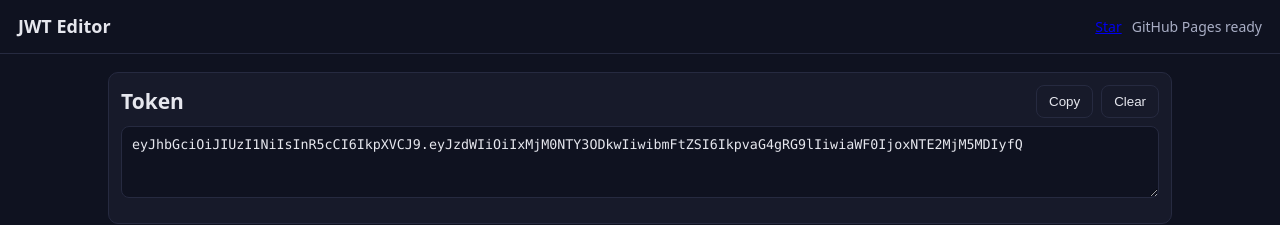
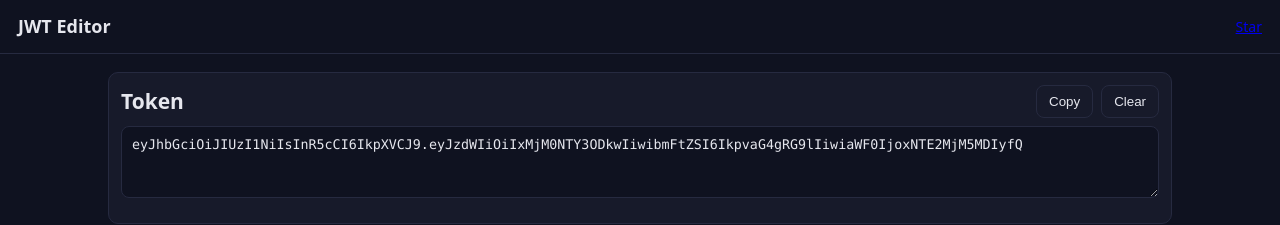
Before and after one commit to mhb8898/jwt-editor, a plain HTML site: page index.html in a window 1280 px wide. Shown: the top 225 px of the page. Drawn offline with Linux system fonts and the light colour scheme.

Commit message:
Remove GitHub Pages header link and trim README description

```diff
--- a/index.html
+++ b/index.html
@@ -12,7 +12,6 @@
     <h1>JWT Editor</h1>
     <div class="header-actions">
       <a class="github-button" href="https://github.com/mhb8898/jwt-editor" data-icon="octicon-star" data-show-count="true" aria-label="Star mhb8898/jwt-editor on GitHub">Star</a>
-      <a class="small" href="https://github.com" target="_blank" rel="noopener">GitHub Pages ready</a>
     </div>
   </header>
 
```
Also changed, not shown: README.md.
